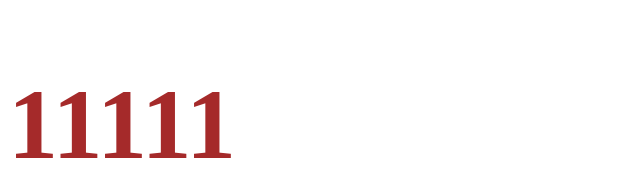
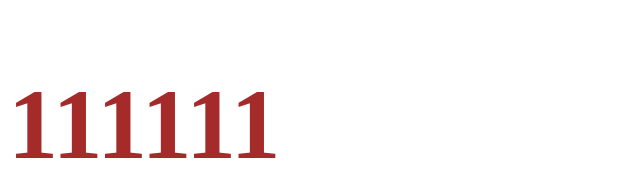
Before and after one commit to YiYang-L/project_demo01, a plain HTML site: page index.html in a window 1280 px wide. Shown: the whole page, without its empty margins (0-640 px from the left). Drawn offline with Linux system fonts and the light colour scheme.

Commit message:
跳过暂存区01

```diff
--- a/index.html
+++ b/index.html
@@ -11,7 +11,7 @@
 
 <body>
     <div>
-        <h1>11111</h1>
+        <h1>111111</h1>
     </div>
 </body>
 
```
